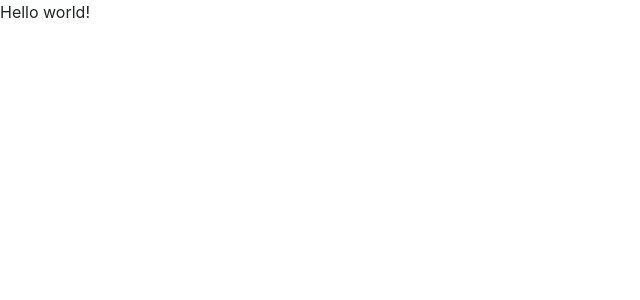
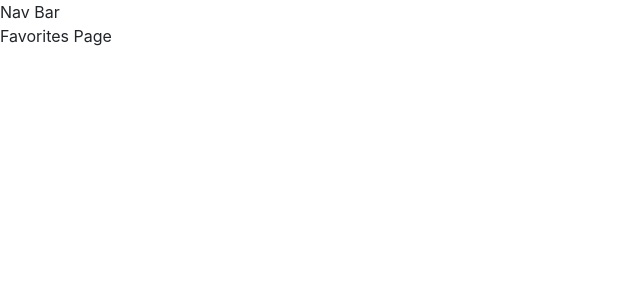
Before and after one commit to alexanderchernetsky/chernetsky-mobx-project, a React (Create React App) app: page /#/favorites in a window 1280 px wide. Shown: the top 300 px of the page, without its empty margins (0-640 px from the left). Built offline with nearby package versions, Linux system fonts and the light colour scheme.

Commit message:
Create NavBar,NotFound,SearchPage,FavoritesPage,DetailsPage components and add basic navigation to App component

```diff
--- a/src/App.js
+++ b/src/App.js
@@ -1,12 +1,31 @@
 import React, { Component } from 'react';
+import {HashRouter, Route, Switch} from "react-router-dom";
+import {Provider} from 'mobx-react';
+
+import NavBar from './components/NavBar';
+import DetailsPage from './pages/DetailsPage';
+import FavoritesPage from './pages/FavoritesPage';
+import SearchPage from './pages/SearchPage';
+import NotFound from './components/NotFound';
 
 
 class App extends Component {
   render() {
     return (
-      <div>
-        Hello world!
-      </div>
+        <Provider>
+          <HashRouter>
+            <div>
+              <NavBar/>
+              <Switch>
+                <Route exact path='/' component={SearchPage}/>
+                <Route path='/search' component={SearchPage}/>
+                <Route path='/details/:id' component={DetailsPage}/>
+                <Route path='/favorites' component={FavoritesPage}/>
+                <Route component={NotFound}/>
+              </Switch>
+            </div>
+          </HashRouter>
+        </Provider>
     );
   }
 }
--- /dev/null
+++ b/src/components/NavBar.js
@@ -0,0 +1,12 @@
+import React, {Component} from 'react';
+
+class NavBar extends Component{
+  render() {
+    return (
+        <div>
+          Nav Bar
+        </div>
+    )
+  }
+}
+export default NavBar;
--- /dev/null
+++ b/src/components/NotFound.js
@@ -0,0 +1,12 @@
+import React, {Component} from 'react';
+
+class NotFound extends Component{
+  render() {
+    return (
+        <div>
+          Sorry, the page NOT found!
+        </div>
+    )
+  }
+}
+export default NotFound;
--- /dev/null
+++ b/src/pages/DetailsPage.js
@@ -0,0 +1,12 @@
+import React, {Component} from 'react';
+
+class DetailsPage extends Component{
+  render() {
+    return (
+        <div>
+          Details Page
+        </div>
+    )
+  }
+}
+export default DetailsPage;
--- /dev/null
+++ b/src/pages/FavoritesPage.js
@@ -0,0 +1,12 @@
+import React, {Component} from 'react';
+
+class FavoritesPage extends Component{
+  render() {
+    return (
+        <div>
+          Favorites Page
+        </div>
+    )
+  }
+}
+export default FavoritesPage;
--- /dev/null
+++ b/src/pages/SearchPage.js
@@ -0,0 +1,12 @@
+import React, {Component} from 'react';
+
+class SearchPage extends Component{
+  render() {
+    return (
+        <div>
+          Search Page
+        </div>
+    )
+  }
+}
+export default SearchPage;
```
